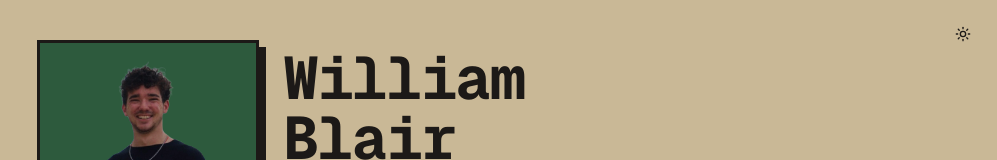
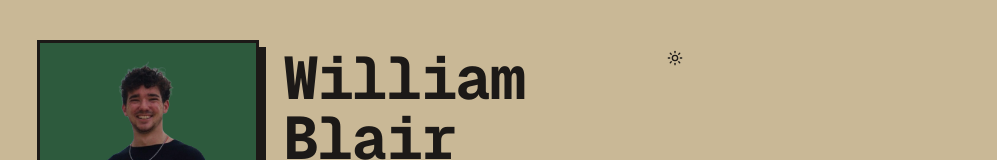
Before and after one commit to WillBlair/portfolio, a Next.js app: page / in a window 1280 px wide. Shown: the top 160 px of the page, without its empty margins (283-1280 px from the left). Built offline with nearby package versions, Linux system fonts and the light colour scheme.

Commit message:
style: align theme toggle with content area and profile image

```diff
--- a/src/app/page.tsx
+++ b/src/app/page.tsx
@@ -25,13 +25,12 @@ export default function Home() {
 
   return (
     <div className="flex min-h-screen flex-col bg-background">
-      {/* Theme toggle */}
-      <div className="fixed top-4 right-4 z-50">
-        <ThemeToggle />
-      </div>
-
       {/* Main Content - narrow width */}
-      <main className="flex-1 w-full max-w-2xl mx-auto px-4">
+      <main className="relative flex-1 w-full max-w-2xl mx-auto px-4">
+        {/* Theme toggle - positioned relative to content container */}
+        <div className="absolute top-10 right-0 z-50">
+          <ThemeToggle />
+        </div>
         {/* Hero Section */}
         <Hero />
 
```
